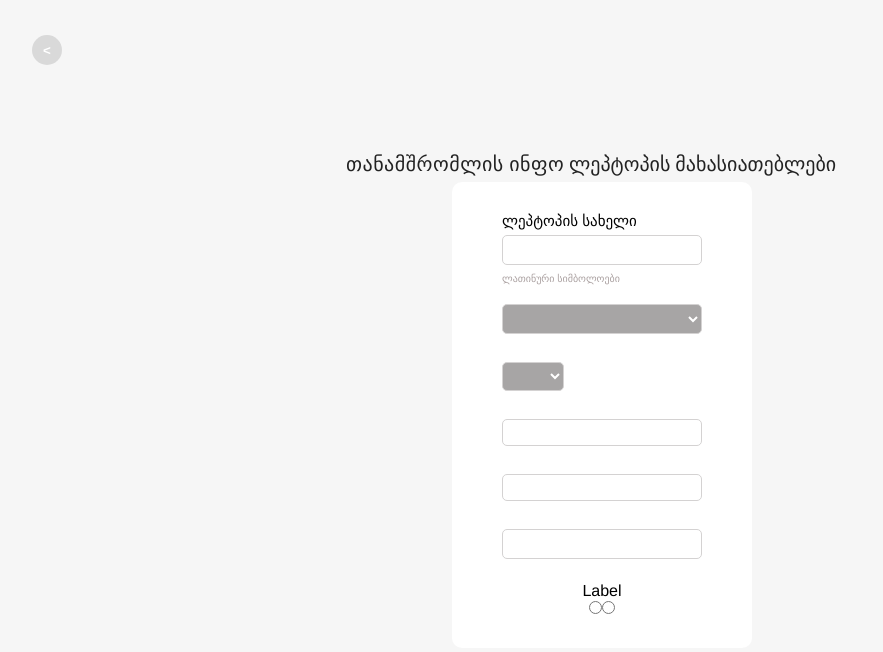
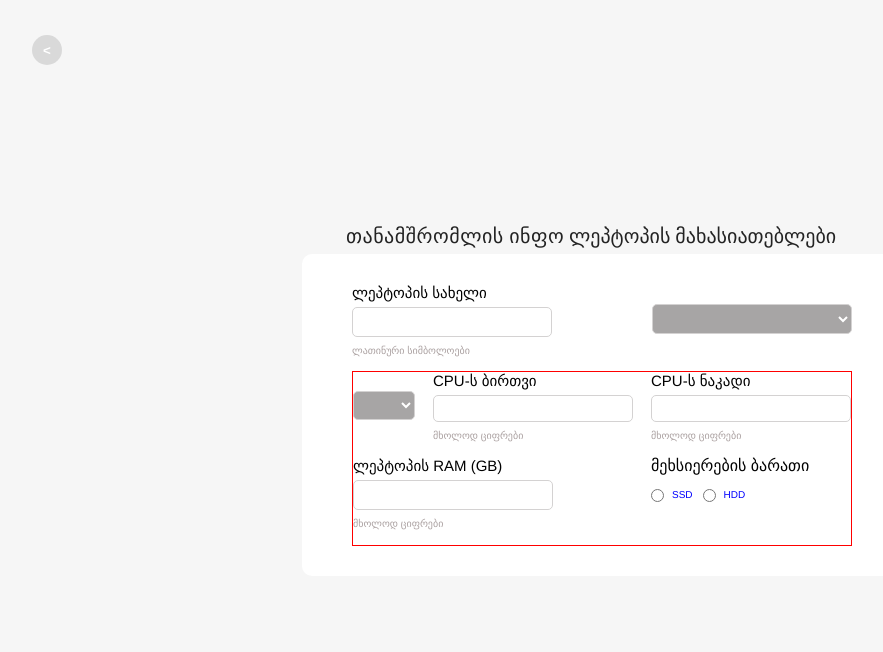
Before and after one commit to slomtadze/my-app, a React (Create React App) app: page /forms in a window 1280 px wide. Both pictures are taken after a click on the element "ლეპტოპის მახასიათებლები". Shown: the top 652 px of the page, without its empty margins (38-921 px from the left). Built offline with nearby package versions, Linux system fonts and the light colour scheme; a web font is replaced by a local one.

Commit message:
Styled custom Radio components

```diff
--- a/src/components/Forms/EmployeeForm/Employee.module.css
+++ b/src/components/Forms/EmployeeForm/Employee.module.css
@@ -1,6 +1,6 @@
 .box-style {
   display: flex;
-  justify-content: space-around;
+  justify-content: space-between;
 }
 .box-style-column {
   display: flex;
--- a/src/components/Forms/LaptopForm/Laptop.js
+++ b/src/components/Forms/LaptopForm/Laptop.js
@@ -3,10 +3,12 @@ import Input from "../../Inputs/Input";
 import Radio from "../../Inputs/Radio";
 import Select from "../../Inputs/Select";
 
+import styles from "./Laptop.module.css";
+
 const Laptop = (props) => {
   return (
     <Fragment>
-      <div className="box-style">
+      <div className={styles["box-style"]}>
         <Input
           styles="md"
           label="ლეპტოპის სახელი"
@@ -14,12 +16,18 @@ const Laptop = (props) => {
         />
         <Select array={[]} styles="md" />
       </div>
-      <div className="box-style-wrap">
+      <div className={styles["box-style-wrap"]}>
         <Select styles="sm" array={[]} />
-        <Input styles="sm" />
-        <Input styles="sm" />
-        <Input styles="md" />
-        <Radio styles="md" id="Label" name="Label" />
+        <Input styles="sm" label="CPU-ს ბირთვი" title="მხოლოდ ციფრები" />
+        <Input styles="sm" label="CPU-ს ნაკადი" title="მხოლოდ ციფრები" />
+        <Input styles="md" label="ლეპტოპის RAM (GB)" title="მხოლოდ ციფრები" />
+        <Radio styles="md" id="ssd" id2="hdd" title="მეხსიერების ბარათი" />
+        {/*         <Input
+          styles="md"
+          type="radio"
+          label="მეხსიერების ბარათი"
+          title="მხოლოდ ციფრები"
+        /> */}
       </div>
     </Fragment>
   );
--- a/src/components/Forms/LaptopForm/Laptop.module.css
+++ b/src/components/Forms/LaptopForm/Laptop.module.css
@@ -0,0 +1,12 @@
+.box-style,
+.box-style-wrap {
+  width: 500px;
+  display: flex;
+  justify-content: space-between;
+  align-items: center;
+}
+
+.box-style-wrap {
+  flex-wrap: wrap;
+  border: 1px solid red;
+}
--- a/src/components/Inputs/Radio.js
+++ b/src/components/Inputs/Radio.js
@@ -3,10 +3,12 @@ import styles from "./Radio.module.css";
 const Radio = (props) => {
   return (
     <div className={styles[props.styles]}>
-      <label htmlFor={props.id}>{props.name}</label>
-      <div className="default">
-        <input type="radio" id={props.id}></input>
-        <input type="radio" id={props.id}></input>
+      <p>{props.title}</p>
+      <div className={styles.default}>
+        <input type="radio" id={props.id} />
+        <label htmlFor={props.id}>{props.id.toUpperCase()}</label>
+        <input type="radio" id2={props.id2} />
+        <label>{props.id2.toUpperCase()}</label>
       </div>
     </div>
   );
--- a/src/components/Inputs/Radio.module.css
+++ b/src/components/Inputs/Radio.module.css
@@ -1,11 +1,32 @@
 .md {
   display: flex;
   flex-direction: column;
-  justify-content: flex-start;
-  align-items: center;
+  justify-content: center;
+  align-items: flex-start;
+  margin-bottom: 15px;
+}
+
+p {
+  margin-bottom: 5px;
 }
 
 .default {
   display: flex;
   justify-content: flex-start;
+  align-items: center;
+  width: 200px;
+  height: 30px;
+  margin-bottom: 20px;
 }
+
+.md label {
+  margin: 5px 10px 7px 0px;
+  font-size: 15px;
+  font-family: "Helvetica Neue", sans-serif;
+  font-size: 10px;
+  color: blue;
+}
+
+.default input {
+  margin-right: 8px;
+}
```
